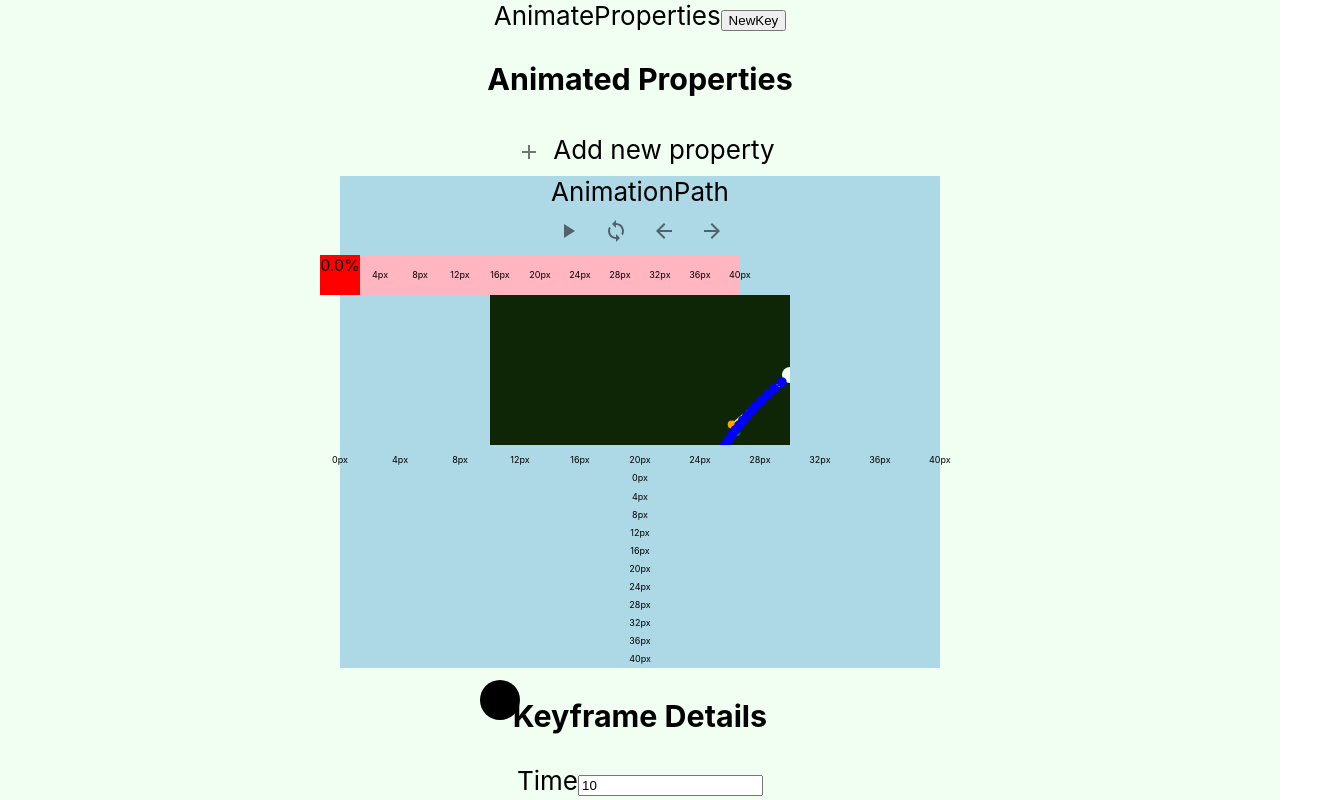
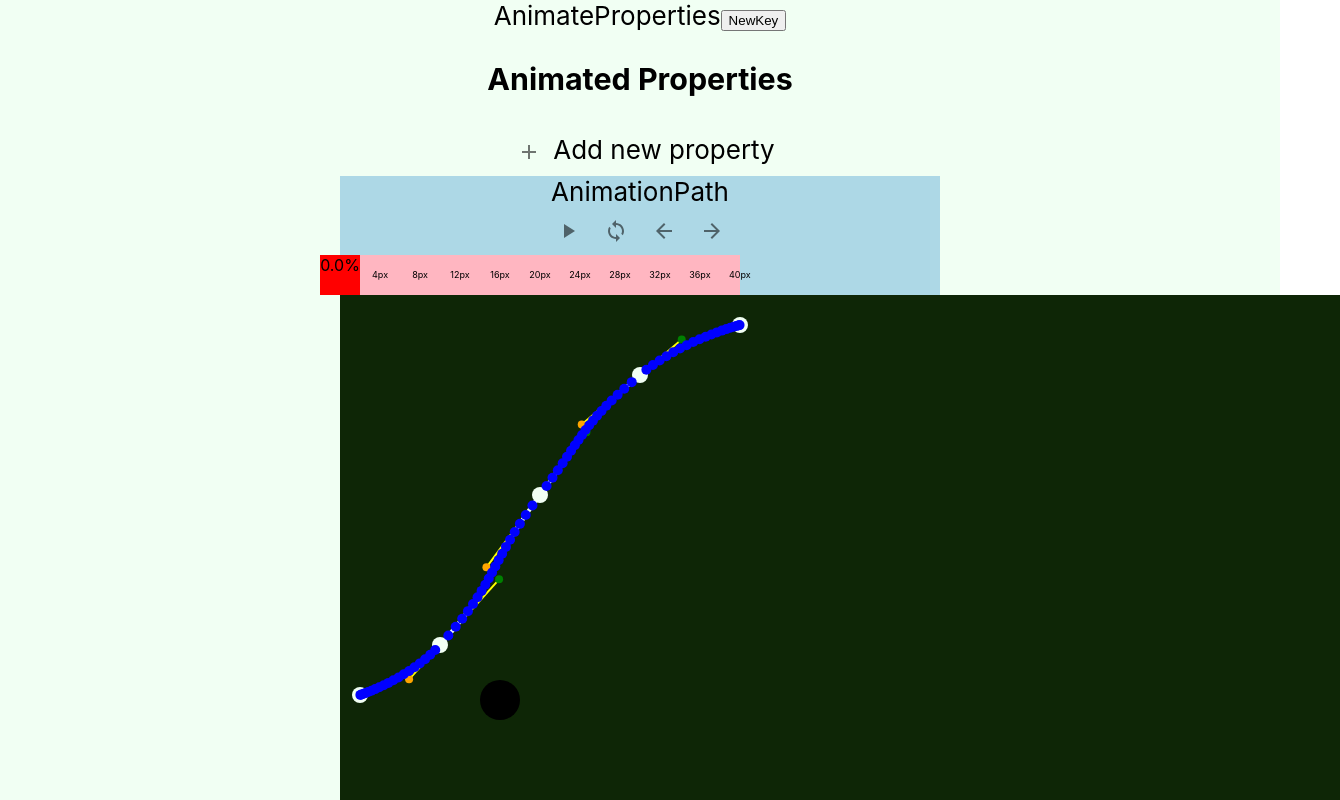
Before and after one commit to css-animations/animade-easy, a React (Create React App) app: page / in a window 1280 px wide. Shown: the top 800 px of the page, 1340 px wide, since content can reach past the window. Built offline with nearby package versions, Linux system fonts and the light colour scheme.

Commit message:
Fix dumb and bad

```diff
--- a/src/components/Canvas.tsx
+++ b/src/components/Canvas.tsx
@@ -107,6 +107,7 @@ export function BezierComponent(props: BezierInterface) {
     return <div>You must make at least one keyframe.</div>;
   return (
     <InternalBezierComponent
+      {...props}
       selectedProperty={
         propertyData.properties[propertyData.propertyMetadata.selectedProperty] as Property
       }
```
